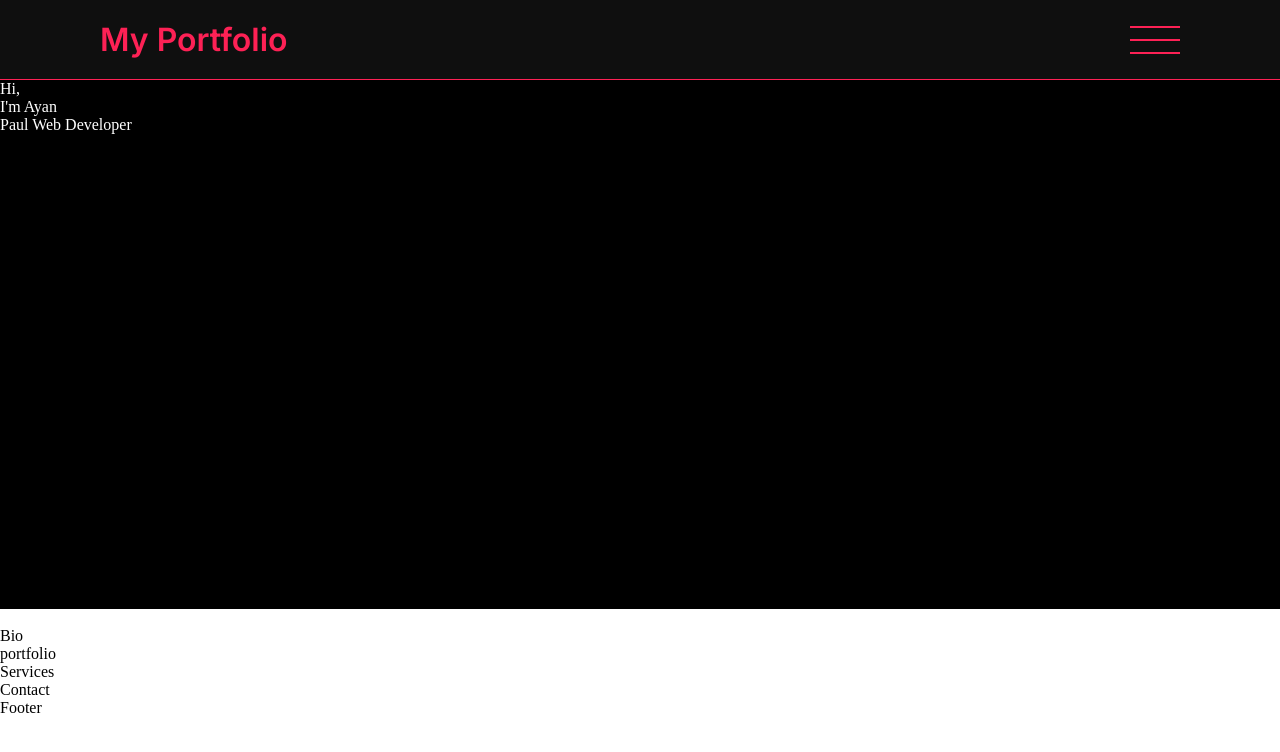
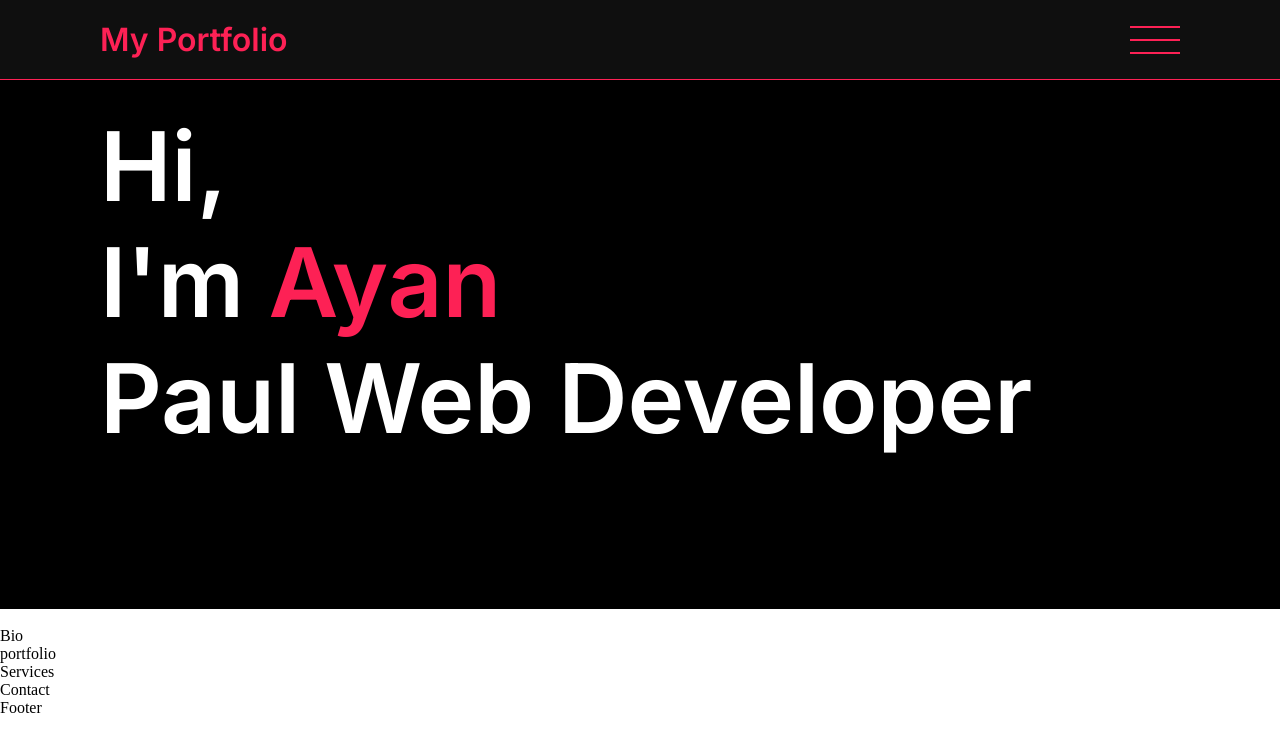
Before and after one commit to Ayanpaul11/Portfolio, a React (Vite) app: page / in a window 1280 px wide. Shown: the top 752 px of the page. Built offline with nearby package versions, Linux system fonts and the light colour scheme.

Commit message:
Update Header.module.css

```diff
--- a/src/Components/Home/Css/Header.module.css
+++ b/src/Components/Home/Css/Header.module.css
@@ -1,5 +1,19 @@
 .mDiv {
-    height: 528.83px;
+    height: 500.83px;
     background-color: #000000;
     color: #fff;
+    padding: 28px 0px 0px 100px;
 }
+
+.PTagHeader {
+    font-family: 'Inter';
+    font-style: normal;
+    font-weight: 800;
+    font-size: 96px;
+    line-height: 116px;
+}
+
+.PTagHeader span {
+    color: #fd2155;
+
+}
```
